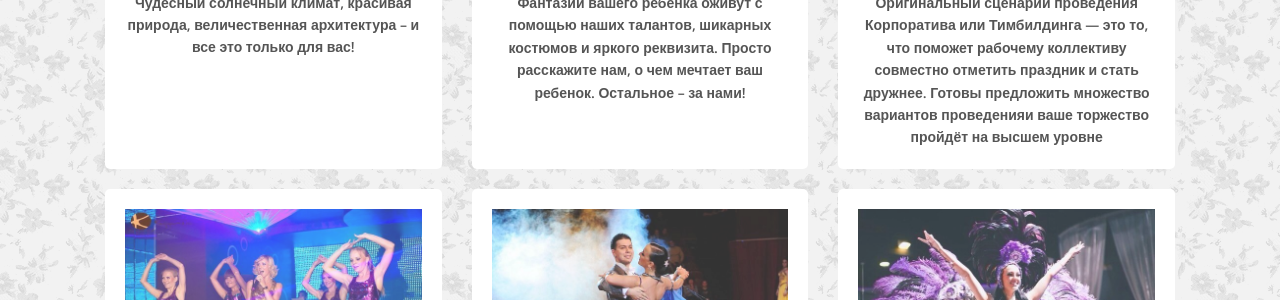
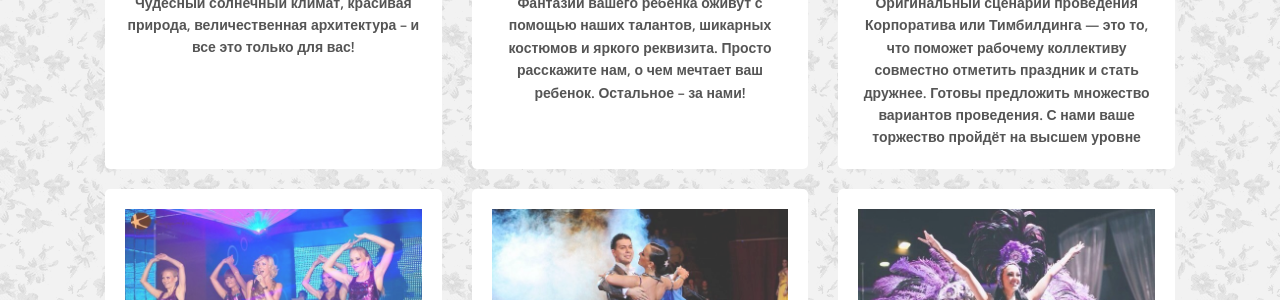
Before and after one commit to verzhinskaya/verzhinskaya.github.io, a Jekyll site: the page built from index.html, in a window 1280 px wide and 900 px high, scrolled down 2485 px. Shown: the part 267-567 px from the top of the window. Built offline with Jekyll 4.4.1, drawn with Linux system fonts in a browser that asks for light colours; nearby versions of some CDN libraries; some of the changed text lies outside the part shown.

Commit message:
Update events.yml

```diff
--- a/_data/events.yml
+++ b/_data/events.yml
@@ -19,7 +19,7 @@
 
 - icon: fa-users
   title: "Корпоратив"
-  description: "Оригинальный сценарий проведения Корпоратива или Тимбилдинга — это то, что поможет рабочему коллективу совместно отметить праздник и стать дружнее. Готовы предложить множество вариантов проведенияи ваше торжество пройдёт на высшем уровне "
+  description: "Оригинальный сценарий проведения Корпоратива или Тимбилдинга — это то, что поможет рабочему коллективу совместно отметить праздник и стать дружнее. Готовы предложить множество вариантов проведения. С нами ваше торжество пройдёт на высшем уровне "
   img: 5.jpg
 
 - icon: fa-glass
```
